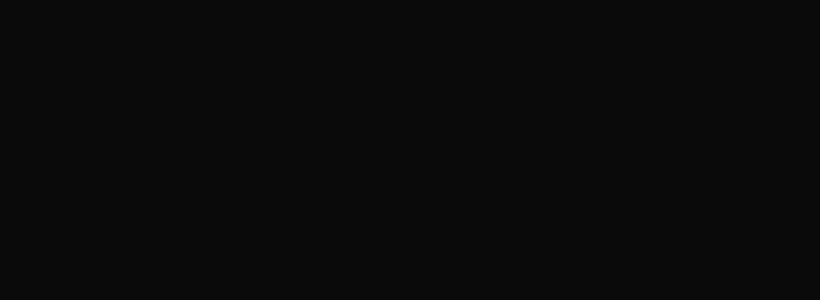
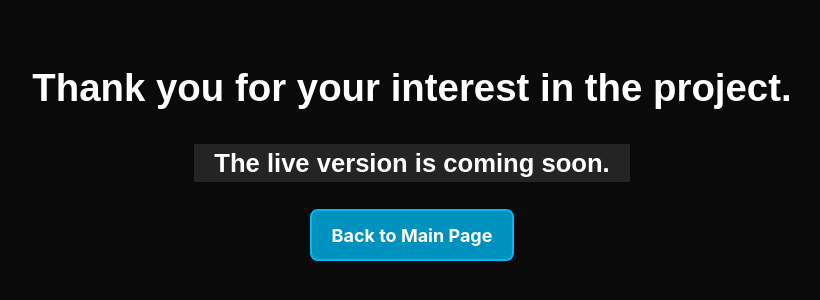
Before and after one commit to JacobLewandowskiDev/portfolio-website, a Vue app: page /under-construction in a window 1280 px wide. Before the commit this address had no page. Shown: the part 240-540 px from the top of the page, without its empty margins (228-1048 px from the left). Built offline with nearby package versions, Linux system fonts and the light colour scheme; a web font is replaced by a local one.

Commit message:
This commit adds one more project to the portfolio page

```diff
--- a/src/components/Projects.vue
+++ b/src/components/Projects.vue
@@ -36,15 +36,15 @@ export default {
     getImg(image) {
       switch (image) {
         case "0":
+        return gwent;
+        case "1":
           return prodTracker;
-        case "1":
+        case "2":
           return chatroom;
-        case "2":
+        case "3":
           return denarius;
-        case "3":
+        case "4":
           return calculator;
-        case "4":
-          return gwent;
       }
     },
   },
--- a/src/data/projectInfo.json
+++ b/src/data/projectInfo.json
@@ -1,7 +1,40 @@
 [
   {
+    "name": "Gwent: The Card Game",
+    "image": "0",
+    "description": "During the playthrough of the 'Witcher 3' from CDProject I really enjoyed the mini game of 'Gwent'. It is a 2 player turn based duel, where each user has a deck of cards and the goal is to outscore the opponents monsters on the field. I enjoyed the game so much that I looked for the exact iteration of it online (Steam, websites etc.), but to my suprise the only version available was a heavily modified one also created by CD Project. That is when I decided to re-create it myself, while adding a bit of my own creativity and twist to it. My goal was to create a place, where players could create their own champion, give them a name and delve into the world of the 'Witcher' once more. I decided to go the retro route and create a sprite based 2D top down MMO RPG game. Once you create your character you will join a server where you can meet other players, talk to them via a global chat and most importantly challenge them to a game of GWENT.",
+    "techstack": [
+      {
+        "name": "Java"
+      },
+      {
+        "name": "Spring Boot"
+      },
+      {
+        "name": "HTML&CSS"
+      },
+      {
+        "name": "JavaScript"
+      },
+      {
+        "name": "Maven"
+      },
+      {
+        "name": "VueX"
+      },
+      {
+        "name": "Vue"
+      },
+      {
+        "name": "WebSockets"
+      }
+    ],
+    "github_url": "https://github.com/JacobLewandowskiDev/GwentMMO-front",
+    "live_url": "https://www.jakub-lewandowski.com/under-construction"
+  },
+  {
     "name": "Virtual Productivity Tracker",
-    "image": "0",
+    "image": "1",
     "description": "This project is a full-stack Virtual Task & Productivity Tracker application. The backend portion was built with Java 17. It provides a RESTful API for the frontend, allowing CRUD operations to modify the PostgreSQL database containing Virtual Tasks & their associated Steps. The front end portion of the Virtual Task & Productivity Tracker application was built with Vue 3 and Vite.",
     "techstack": [
       {
@@ -35,10 +68,9 @@
     "github_url": "https://www.github.com/JacobLewandowskiDev/todo-sandbox/tree/jacobscode?tab=readme-ov-file",
     "live_url": "https://www.jakub-lewandowski.com/vpt"
   },
-
   {
     "name": "Chatroom",
-    "image": "1",
+    "image": "2",
     "description": "Chat Room - A chat room app based on WebSockets. Once a user has typed in a username that they will be using in the web app they can send messages in the global chat room for all of the connected users to see.",
     "techstack": [
       {
@@ -63,10 +95,9 @@
     "github_url": "https://www.github.com/JacobLewandowskiDev/Chat-Room",
     "live_url": "https://www.jakub-lewandowski.com/chatroom"
   },
-
   {
     "name": "Denarius",
-    "image": "2",
+    "image": "3",
     "description": "Denarius - The name of my application originates from a silver coin used in ancient Rome as a form of payment. This web app assists its users in managing their finances. The client-side of the app after logging in can set up saving goals they wish to achieve by a certain date and track their expenses. The backend then takes care of storing that data and performing all of the calculations upon a specific endpoint request call. That data is then presented to the user for their viewing. The web app can also track the information of the top 20 trading Cryptocurrencies and updates the list every 2 minutes by pulling the data from coinmarketcap.com using the CoinMarketCap API.",
     "techstack": [
       {
@@ -91,10 +122,9 @@
     "github_url": "https://www.github.com/JacobLewandowskiDev/Denarius-Finance-Manager",
     "live_url": "https://www.jakub-lewandowski.com/denarius"
   },
-
   {
     "name": "Mechanical Engineer Calculator",
-    "image": "3",
+    "image": "4",
     "description": "As an MEP & HVAC Engineer, I figured I'd create an online calculator that helps with the tedious portion of creating an HVAC/MEP project. This particular app allows its users to calculate the pipe/air duct diameters and sizes in 4 different specializations (Heating, Ventilation, Water supply, and gas supply).",
     "techstack": [
       {
--- a/src/router/index.js
+++ b/src/router/index.js
@@ -2,6 +2,7 @@ import { createRouter, createWebHistory } from "vue-router";
 import Home from "../views/Home.vue";
 import About from "../views/About.vue";
 import Portfolio from "../views/Portfolio.vue";
+import UnderConstruction from "../views/UnderConstruction.vue";
 
 const router = createRouter({
   history: createWebHistory(),
@@ -9,6 +10,7 @@ const router = createRouter({
     { path: "/", name: "Home", component: Home },
     { path: "/about", name: "About", component: About, alias: '/About' },
     { path: "/portfolio", name: "Portfolio", component: Portfolio, alias: '/Portfolio' },
+    { path: "/under-construction", name: "UnderConstruction", component: UnderConstruction, alias: '/UnderConstruction' },
   ],
 });
 
--- /dev/null
+++ b/src/views/UnderConstruction.vue
@@ -0,0 +1,65 @@
+<script></script>
+
+<template>
+  <div class="container">
+    <h2>Thank you for your interest in the project.</h2>
+    <br>
+    <h3>The live version is coming soon.</h3>
+    <br />
+    <router-link class="backToMain" :to="{ name: 'Home' }" type="button"
+      >Back to Main Page</router-link
+    >
+  </div>
+</template>
+
+<style scoped>
+body {
+  height: 100vh;
+  width: 100vw;
+  display: flex;
+  justify-content: center;
+  align-items: center;
+}
+
+.container {
+  width: 100vw;
+  height: 100vh;
+  display: flex;
+  justify-content: center;
+  align-items: center;
+  flex-direction: column;
+  text-align: center;
+}
+
+.container h3 {
+  background-color: #72727242;
+  padding: 0 .8rem;
+}
+
+.backToMain {
+  display: flex;
+  justify-content: center;
+  align-items: center;
+  background-color: var(--button-bg);
+  color: var(--font-color);
+  text-decoration: none;
+  font: var(--button-font);
+  font-weight: bold;
+  width: 8rem;
+  min-width: 4rem;
+  height: 2rem;
+  margin: 0 1rem;
+  text-align: center;
+  border: var(--button-border);
+  border-radius: 0.3rem;
+  transition: ease 0.2s;
+}
+
+.backToMain:hover {
+  background: var(--button-bg-hover);
+}
+
+.backToMain:active {
+  box-shadow: 0px 0px 0.8rem #37c6ff;
+}
+</style>
```
